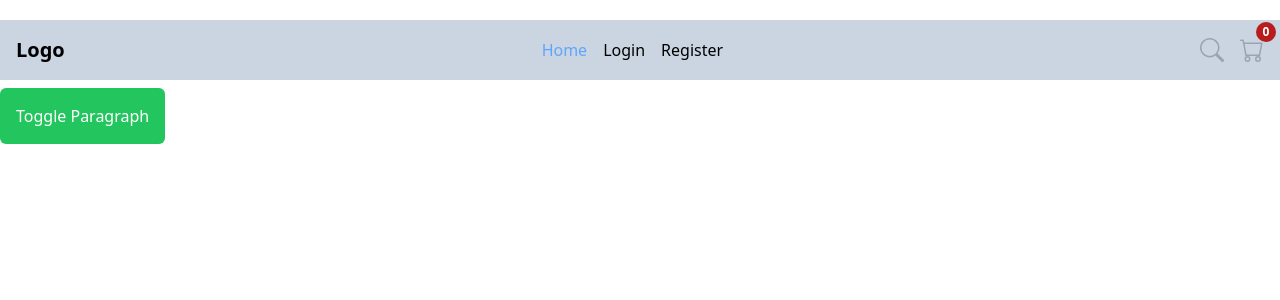
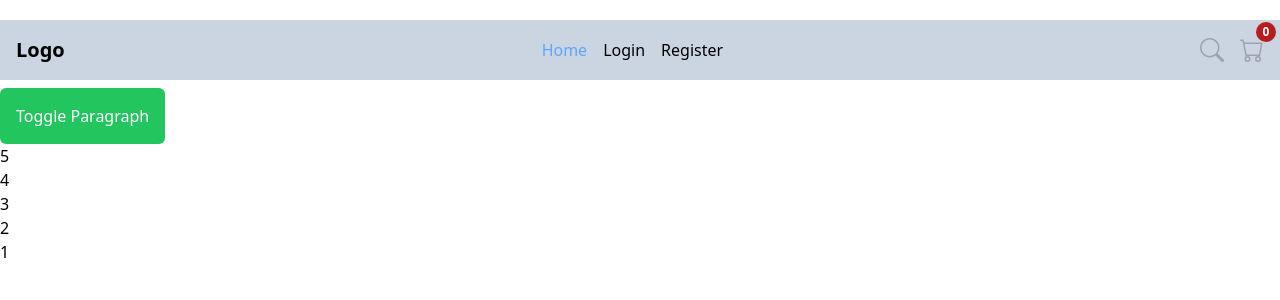
Before and after one commit to eminbasbayan/2024-3-react-bootcamp, a React (Vite) app: page / in a window 1280 px wide. Shown: the top 300 px of the page. Built offline with nearby package versions, Linux system fonts and the light colour scheme; no server answers.

Commit message:
useMemo kullanımı

```diff
--- /dev/null
+++ b/src/components/PerformanceOptimization/MyList.jsx
@@ -0,0 +1,26 @@
+import PropTypes from "prop-types";
+import { useMemo } from "react";
+
+const MyList = ({ items }) => {
+  const sortedItems = useMemo(() => {
+    console.log("list çalıştı!");
+
+    return items.sort((a, b) => b - a);
+  }, [items]);
+
+  const listItems = sortedItems;
+
+  return (
+    <ul>
+      {listItems.map((item) => {
+        return <li key={item}>{item}</li>;
+      })}
+    </ul>
+  );
+};
+
+MyList.propTypes = {
+  items: PropTypes.array,
+};
+
+export default MyList;
--- a/src/pages/HomePage.jsx
+++ b/src/pages/HomePage.jsx
@@ -1,6 +1,7 @@
-import { useCallback, useState } from "react";
+import { useCallback, useMemo, useState } from "react";
 import MyButton from "../components/PerformanceOptimization/MyButton";
 import MyElement from "../components/PerformanceOptimization/MyElement";
+import MyList from "../components/PerformanceOptimization/MyList";
 
 const HomePage = () => {
   const [toggleParagraph, setToggleParagraph] = useState(false);
@@ -11,10 +12,13 @@ const HomePage = () => {
     setToggleParagraph((prevState) => !prevState);
   }, []);
 
+  const listItems = useMemo(()=>  [1, 2, 3, 4, 5], []);
+
   return (
     <div className="home-page">
       <MyElement show={false} />
       <MyButton onClick={toggleParagraphHandler}>Toggle Paragraph</MyButton>
+      <MyList items={listItems} />
     </div>
   );
 };
```
